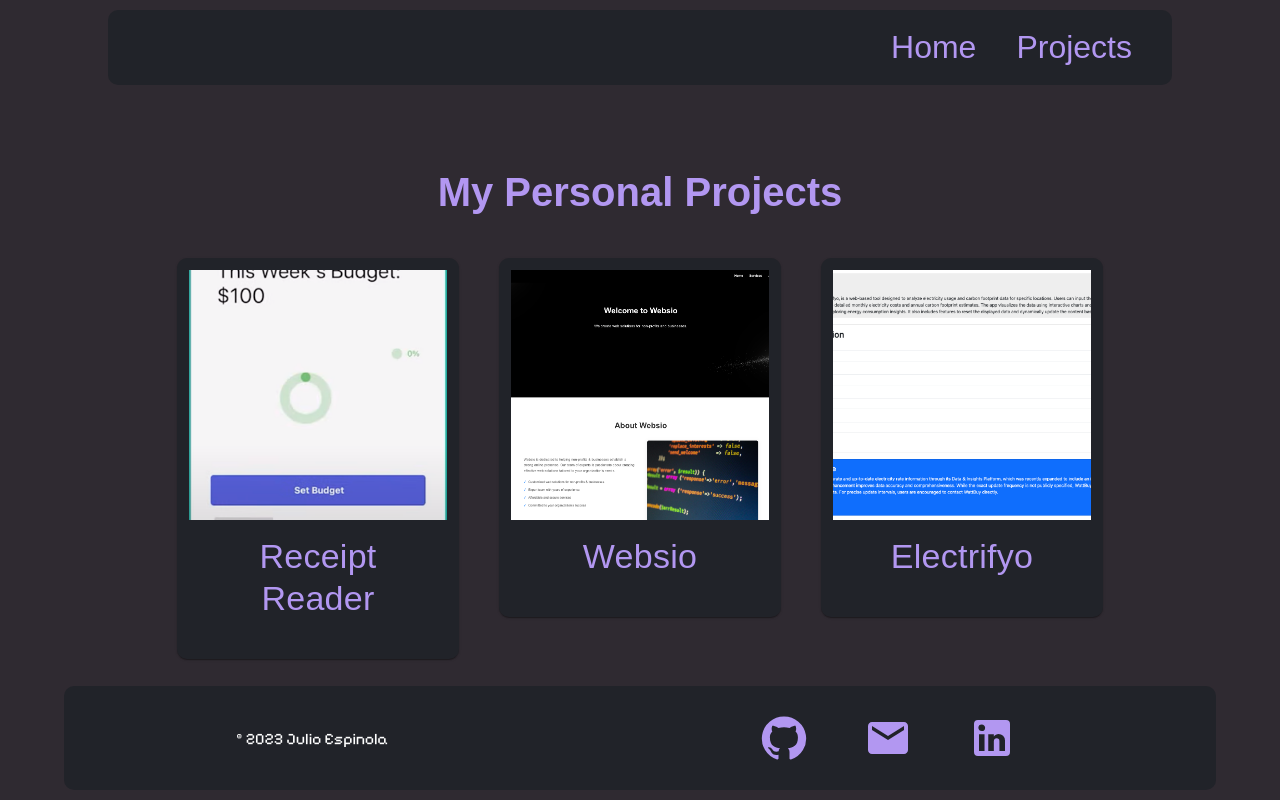
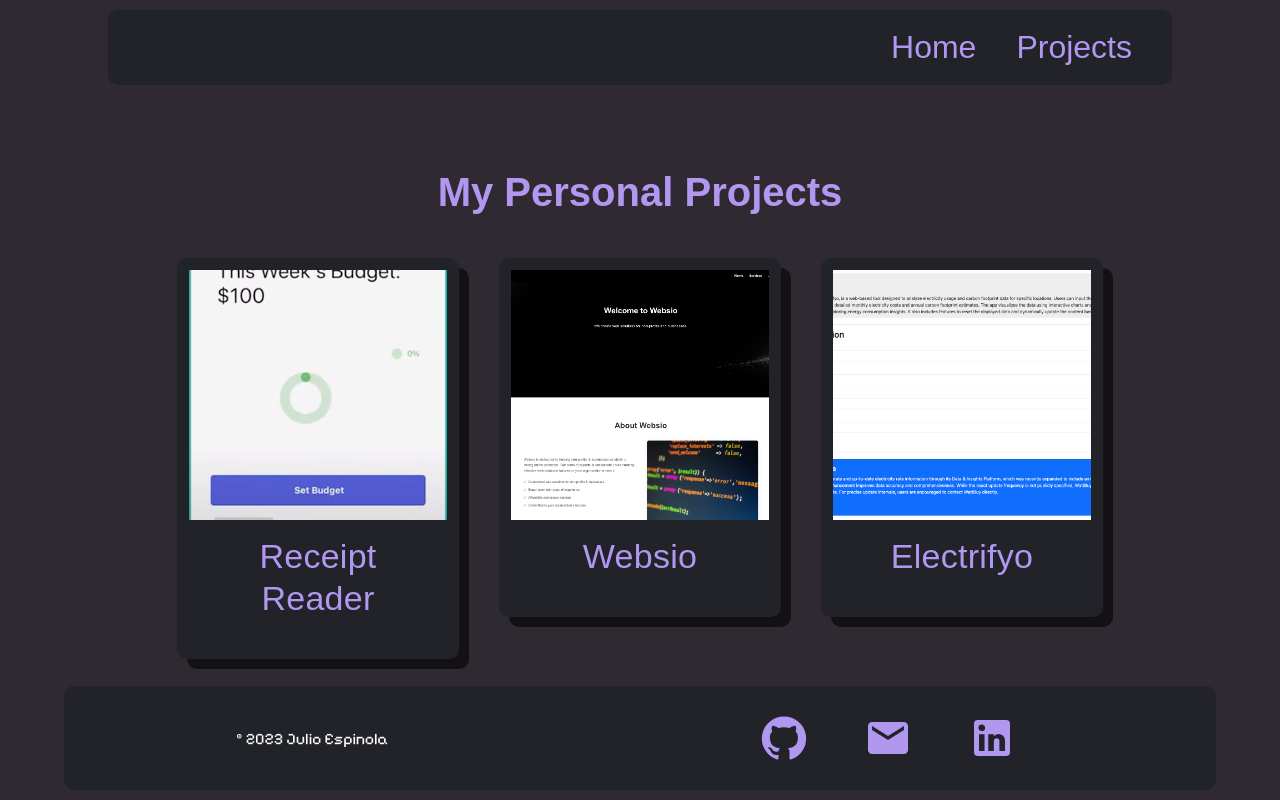
Before and after one commit to JulioSEspinola/Portfolio-2.0, a React (Create React App) app in the folder portfolio/: page /projects in a window 1280 px wide. Built offline with nearby package versions, Linux system fonts and the light colour scheme; a web font is replaced by a local one.

Commit message:
added styling to the project items in the projects page

```diff
--- a/portfolio/src/components/ProjectItem.js
+++ b/portfolio/src/components/ProjectItem.js
@@ -17,11 +17,11 @@ function ProjectItem({ image, name, id }) {
       backgroundColor:"#212329",
       transition: 'transform 0.3s, box-shadow 0.3s',
       borderRadius: '10px',
-      // boxShadow: '10px 10px 0px rgba(0, 0, 0, 0.6)',
+      boxShadow: '10px 10px 0px rgba(0, 0, 0, 0.6)',
       border: '10px #212329',
       '&:hover': {
         transform: 'scale(1.01)',
-        boxShadow: '#b297f1',
+        boxShadow: '10px 10px 0px #b297f1',
       },
     }} onClick={() => navigate("/project/" + id)}>
       <CardActionArea>
--- a/portfolio/src/styles/Home.css
+++ b/portfolio/src/styles/Home.css
@@ -223,12 +223,11 @@
 
 .container {
   width: 90%;
-  display: flex; /* or inline-flex */
+  display: flex;
   justify-content: center;
   flex-wrap: wrap;
   margin: 10px;
   margin-bottom: 100px;
-  /* padding: 1vw 0vw 0px 10vw; */
 }
 
 .technologies {
@@ -236,13 +235,13 @@
   margin: 20px auto;
   padding: 1.5rem;
   background-color: #212329;
-  /* color: rgb(241, 227, 227); */
   border-radius: 10px;
   font-family: "Pixelify Sans", serif;
+  color: white;
 }
 
 .technologies:hover {
-  box-shadow: rgba(145, 13, 248, 0.6) 3px 3px 0px;
+  box-shadow: #b297f1 3px 3px 0px;
   transform: translateX(5px);
   transition: transform 0.3s ease, box-shadow 0.3s ease;
 }
```
